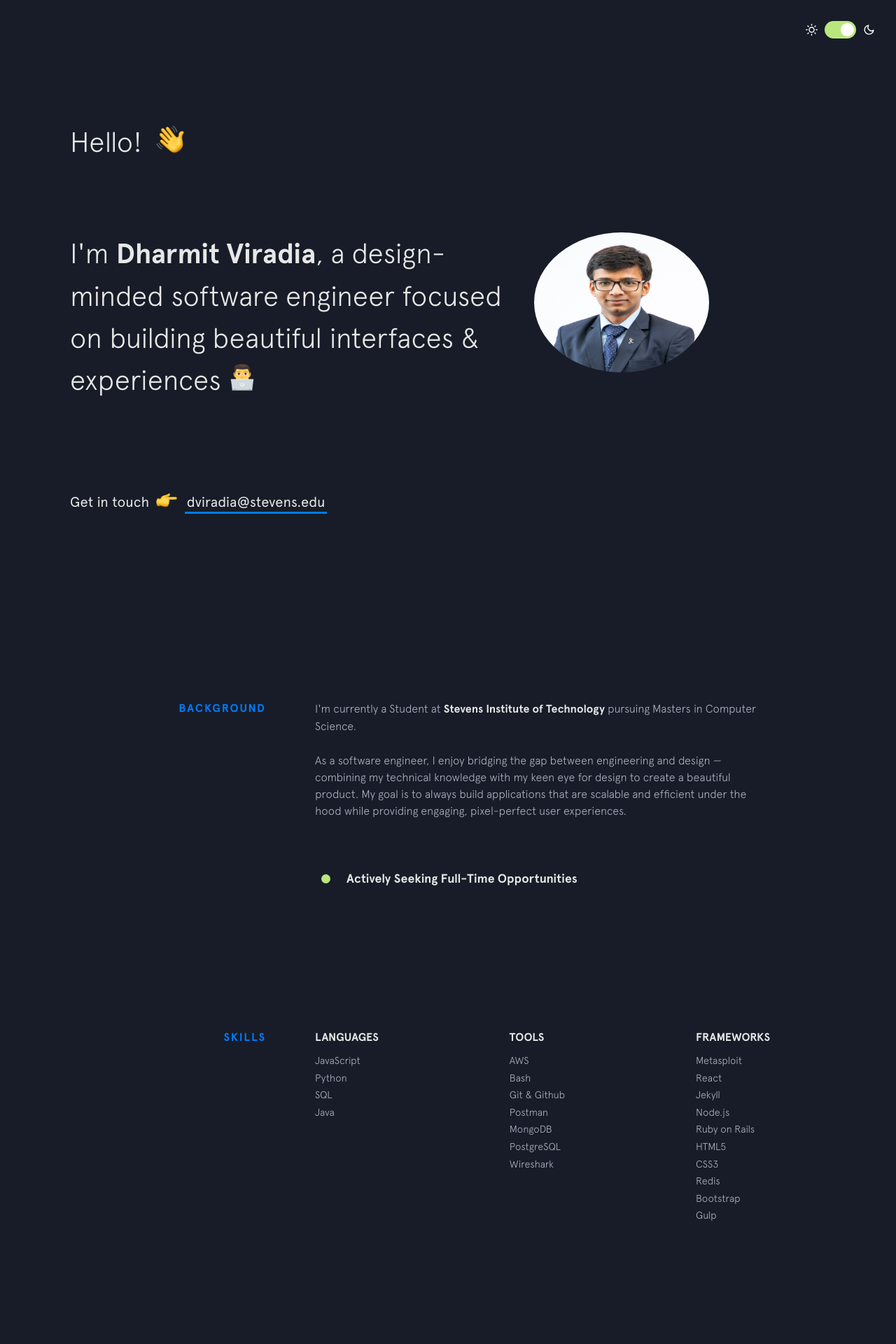
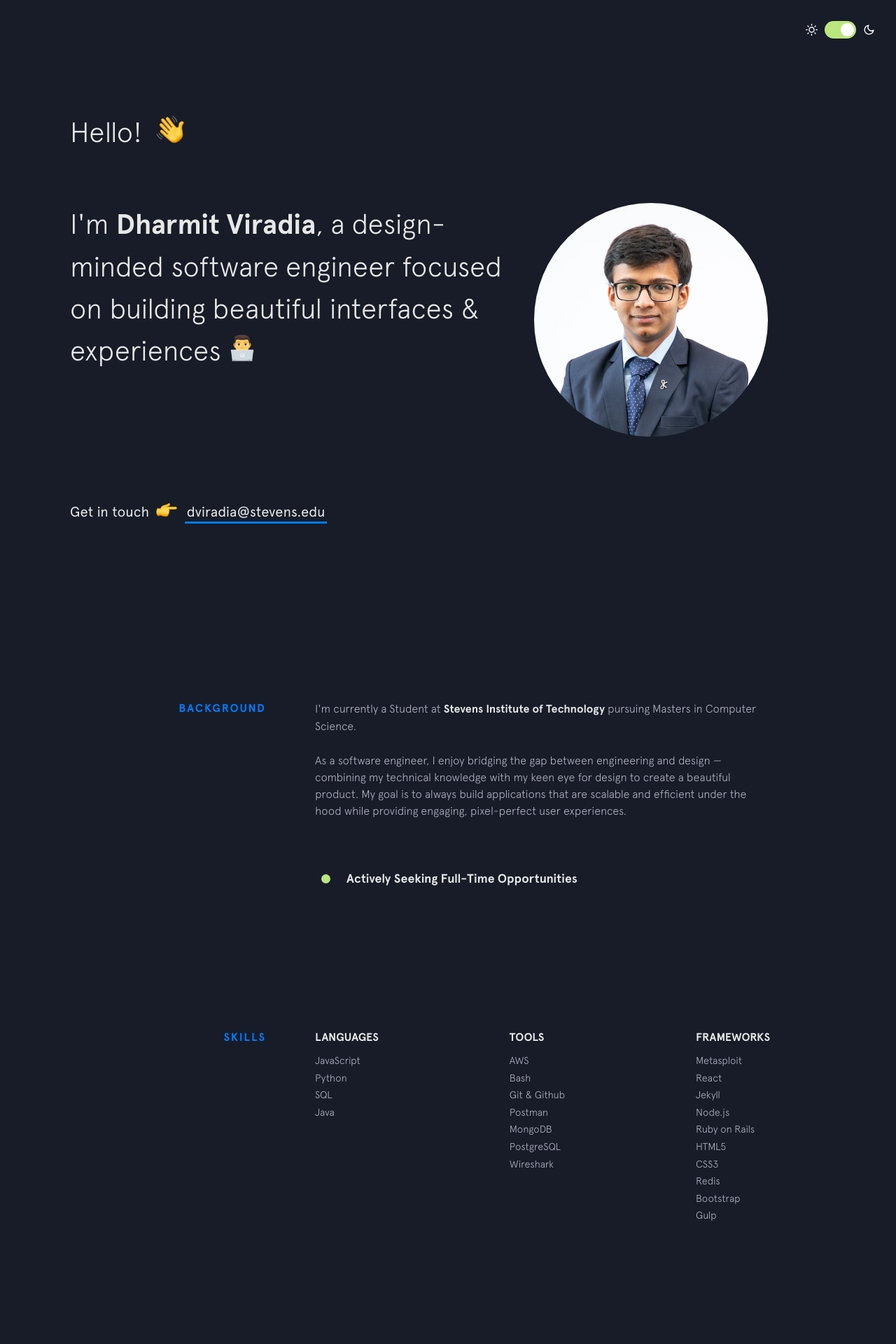
Before and after one commit to dharmitviradia/dharmitviradia.github.io, a Jekyll site: the page built from index.html, in a window 1280 px wide. Shown: the top 1920 px of the page at 70% size. Built offline with Jekyll 4.4.1, drawn with Linux system fonts in a browser that asks for light colours; nearby versions of some CDN libraries.

Commit message:
Update main.css

```diff
--- a/css/main.css
+++ b/css/main.css
@@ -502,8 +502,8 @@ strong {
 }
 
 .tm-img-profile {
-    width: 60%;
-    height: 80%;
+    width: 80%;
+    height: 100%;
     display: inline-block;
     vertical-align: middle;
 }
```
